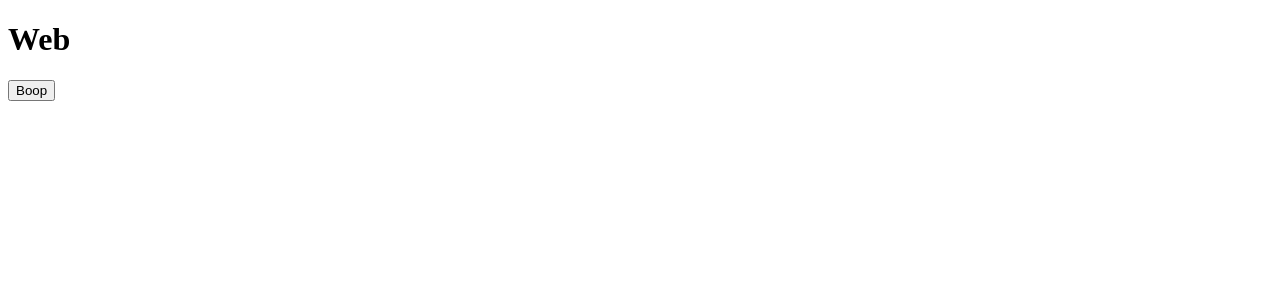
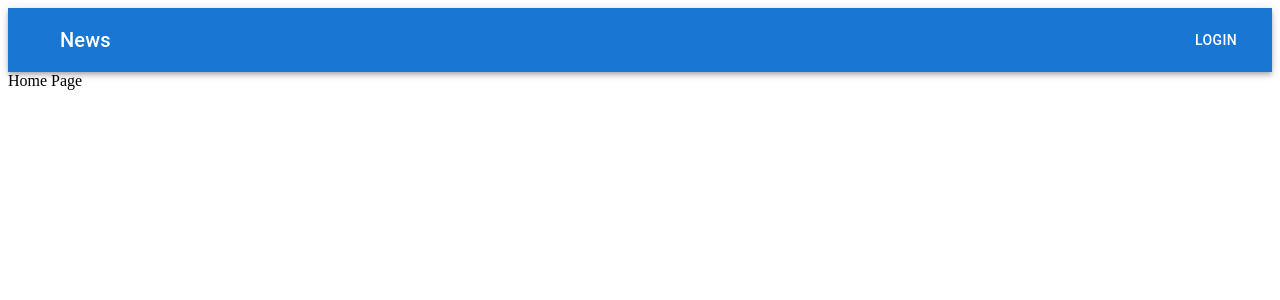
Before and after one commit to luckyklyist/Ecom-APP, a Next.js app in the folder apps/web/: page / in a window 1280 px wide. Shown: the top 300 px of the page. Built offline with nearby package versions, Linux system fonts and the light colour scheme.

Commit message:
added the navbar in the main page.tsx

```diff
--- a/apps/web/app/layout.tsx
+++ b/apps/web/app/layout.tsx
@@ -1,3 +1,5 @@
+"use client"
+import { Navbar } from "ui";
 
 export default function RootLayout({
   children,
@@ -7,7 +9,10 @@ export default function RootLayout({
   return (
     <>
       <html lang="en">
-        <body>{children}</body>
+        <body>
+          <Navbar />
+          {children}
+        </body>
       </html>
     </>
   );
--- a/apps/web/app/page.tsx
+++ b/apps/web/app/page.tsx
@@ -3,8 +3,9 @@ import { Button, Header } from "ui";
 export default function Page() {
   return (
     <>
-      <Header text="Web" />
-      <Button />
+     Home Page
+
+
     </>
   );
 }
--- a/packages/ui/LoginForm.tsx
+++ b/packages/ui/LoginForm.tsx
@@ -1,13 +1,13 @@
 import { Box, Button, TextField, Typography } from '@mui/material';
 import React, { useState } from 'react';
 
-export const LoginForm = ({onLogin}) => {
+export const LoginForm = ({ onLogin }) => {
     const [email, setEmail] = useState('');
     const [password, setPassword] = useState('');
 
     const handleSubmit = (event) => {
         event.preventDefault();
-        onLogin(email,password)
+        onLogin(email, password)
     }
 
     return (
```
Also changed, not shown: 2 other files (tests, documents, lock files or other folders).
